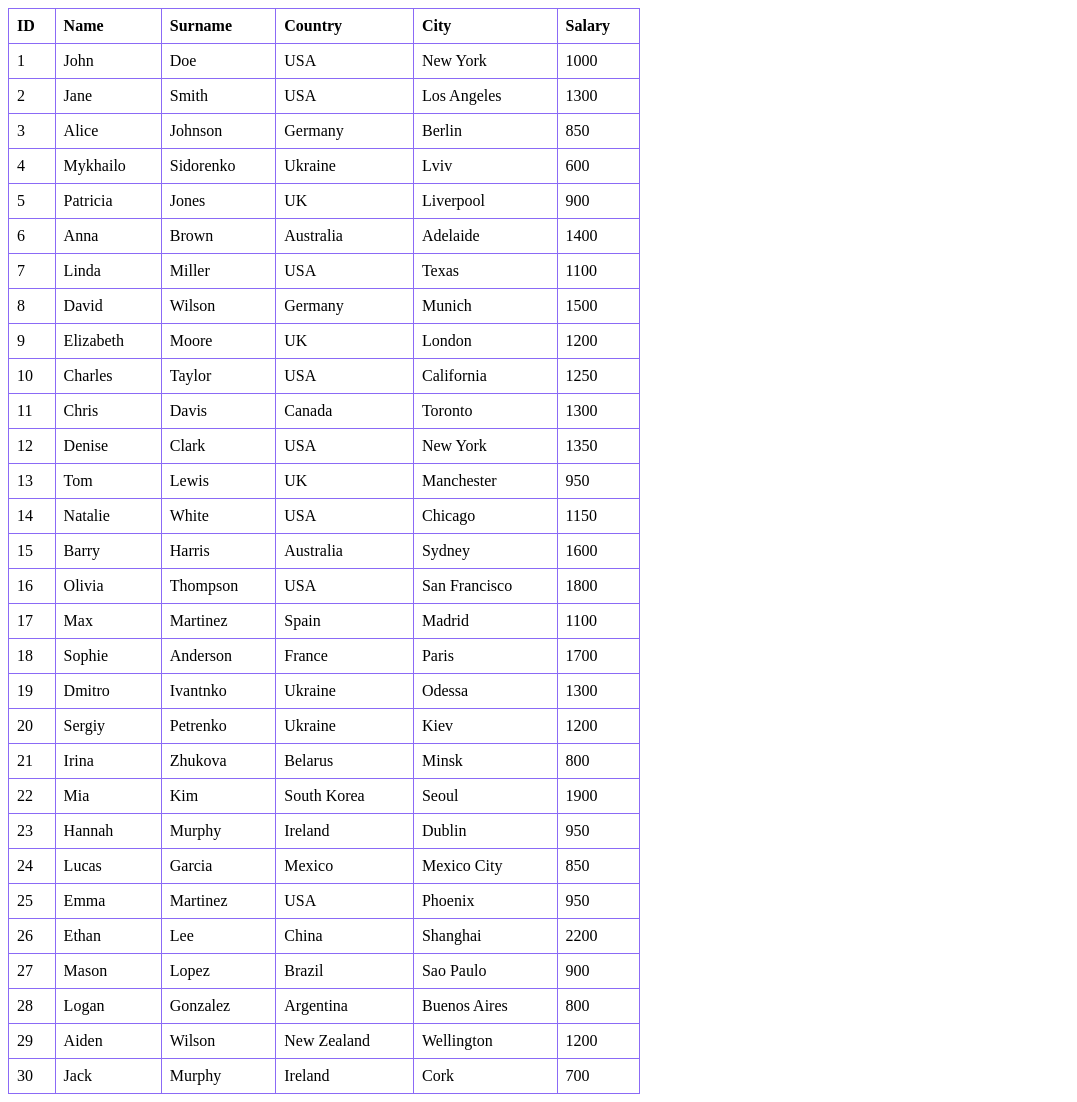
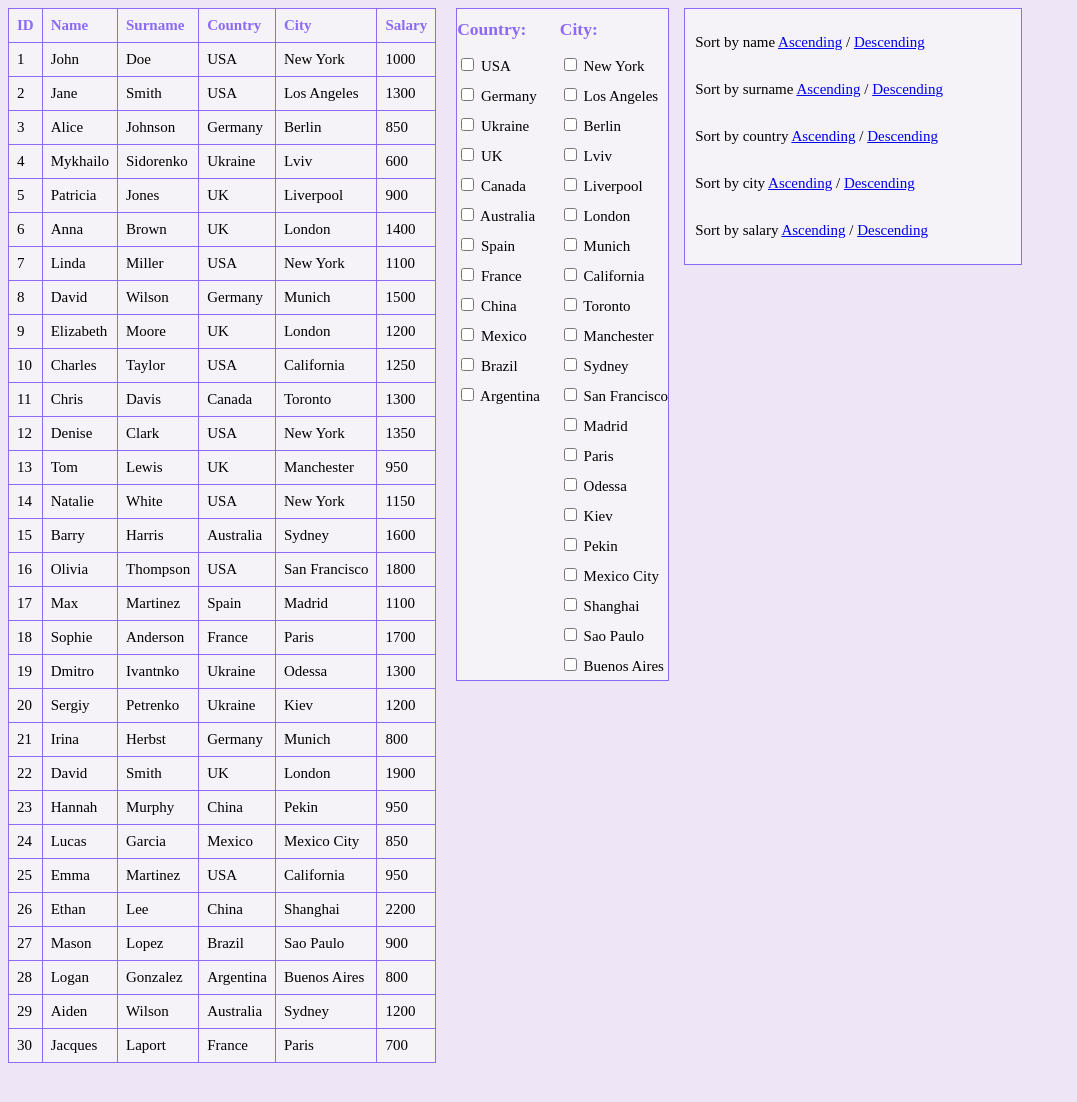
Before and after one commit to AnastasiaSchull/php_EmployeeManager_AJAX, a PHP site: page / in a window 1280 px wide. Shown: the whole page, without its empty margins (0-1077 px from the left). After the commit the page ends 1063 px from the top, so only its background shows below. Run offline with PHP 8.4, Linux system fonts and the light colour scheme; data that the repository does not hold is empty.

Commit message:
Sorting and filtering implemented

```diff
--- a/index.php
+++ b/index.php
@@ -6,11 +6,27 @@ require_once 'initdb.php'; //файл с функцией инициализац
 $conn = getDbConnection();
 
 $checkQuery = "SELECT COUNT(*) as cnt FROM Employees";
-$checkResult = $conn->query($checkQuery);
+$checkResult = $conn->query($checkQuery);//выполнение запроса и получение объекта результата
 $row = $checkResult->fetch_assoc();
 if ($row['cnt'] == 0) {
     initializeData($conn); // заполняем таблицу, если она пуста
 }
+// получение уникальных стран
+$countryQuery = "SELECT DISTINCT Country FROM Employees";
+$countryResult = $conn->query($countryQuery);
+$countries = [];
+while ($row = $countryResult->fetch_assoc()) {
+    $countries[] = $row['Country'];//доступ к значению через ключ
+}
+
+// получение уникальных городов
+$cityQuery = "SELECT DISTINCT City FROM Employees";
+$cityResult = $conn->query($cityQuery);
+$cities = [];
+while ($row = $cityResult->fetch_assoc()) {
+    $cities[] = $row['City'];
+}
+
 echo '<!DOCTYPE html>
 <html lang="en">
 <head>
@@ -19,21 +35,70 @@ echo '<!DOCTYPE html>
     <title>Employee Data</title>
     <link rel="stylesheet" href="styles.css">
 </head>
-<body>';
-
+<body>
+<div class="container">
+    <div  class="table-container">
+        <table>
+            <thead>
+                <tr><th>ID</th><th>Name</th><th>Surname</th><th>Country</th><th>City</th><th>Salary</th></tr>
+            </thead>
+            <tbody>';
 //получим все записи
 $query = "SELECT * FROM Employees";
 $result = $conn->query($query);
 
 if ($result->num_rows > 0) {
-    echo "<table><tr><th>ID</th><th>Name</th><th>Surname</th><th>Country</th><th>City</th><th>Salary</th></tr>";
     // вывод данных каждой строки
+    // etch_assoc() возвращает каждую строку рез-та как ассоц массив
     while ($row = $result->fetch_assoc()) {
-        echo "<tr><td>" . $row["ID"] . "</td><td>" . $row["Name"] . "</td><td>" . $row["Surname"] . "</td><td>" . $row["Country"] . "</td><td>" . $row["City"] . "</td><td>" . $row["Salary"] . "</td></tr>";
+    //  или интерполяция
+        echo "<tr>
+            <td>{$row['ID']}</td>
+            <td>{$row['Name']}</td>
+            <td>{$row['Surname']}</td>
+            <td>{$row['Country']}</td>
+            <td>{$row['City']}</td>
+            <td>{$row['Salary']}</td>
+          </tr>";
     }
-    echo "</table>";
 } else {
-    echo "0 results";
+    echo "<tr><td colspan='6'>No records found</td></tr>";
 }
+echo '</tbody>
+</table>
+</div>
+
+    <div class="filters-container">
+      <div class="filters-group">
+        <h3>Country:</h3>';
+foreach ($countries as $country) {
+    echo '<label><input type="checkbox" class="filter-country" value="' . $country . '"> ' . $country . '</label>';
+}
+echo '</div>
+        <div class="filters-group">
+        <h3>City:</h3>';
+foreach ($cities as $city) {
+    echo '<label><input type="checkbox" class="filter-city" value="' . $city . '"> ' . $city . '</label>';
+//классы filter-city и filter-city , чтобы JS мог их выбрать и добавить к ним обработчики событий
+}
+echo '</div>
+ </div>
+
+    <div class="sort-container">
+        <p>Sort by name <a href="#" onclick="sortData(\'Name\', \'asc\')">Ascending</a> / <a href="#" onclick="sortData(\'Name\', \'desc\')">Descending</a></p>
+        <p>Sort by surname <a href="#" onclick="sortData(\'Surname\', \'asc\')">Ascending</a> / <a href="#" onclick="sortData(\'Surname\', \'desc\')">Descending</a></p>
+        <p>Sort by country <a href="#" onclick="sortData(\'Country\', \'asc\')">Ascending</a> / <a href="#" onclick="sortData(\'Country\', \'desc\')">Descending</a></p>
+        <p>Sort by city <a href="#" onclick="sortData(\'City\', \'asc\')">Ascending</a> / <a href="#" onclick="sortData(\'City\', \'desc\')">Descending</a></p>
+        <p>Sort by salary <a href="#" onclick="sortData(\'Salary\', \'asc\')">Ascending</a> / <a href="#" onclick="sortData(\'Salary\', \'desc\')">Descending</a></p>
+    </div>
+    </div>
+
+
+
+<script src="js/sort.js"></script>
+<script src="js/filter.js"></script>
+</body>
+</html>';
 
 $conn->close();
+?>
--- a/initdb.php
+++ b/initdb.php
@@ -8,31 +8,31 @@ function initializeData($conn) {
         ["Alice", "Johnson", "Germany", "Berlin", 850],
         ["Mykhailo", "Sidorenko", "Ukraine", "Lviv", 600],
         ["Patricia", "Jones", "UK", "Liverpool", 900],
-        ["Anna", "Brown", "Australia", "Adelaide", 1400],
-        ["Linda", "Miller", "USA", "Texas", 1100],
+        ["Anna", "Brown", "UK", "London", 1400],
+        ["Linda", "Miller", "USA", "New York", 1100],
         ["David", "Wilson", "Germany", "Munich", 1500],
         ["Elizabeth", "Moore", "UK", "London", 1200],
         ["Charles", "Taylor", "USA", "California", 1250],
         ["Chris", "Davis", "Canada", "Toronto", 1300],
         ["Denise", "Clark", "USA", "New York", 1350],
         ["Tom", "Lewis", "UK", "Manchester", 950],
-        ["Natalie", "White", "USA", "Chicago", 1150],
+        ["Natalie", "White", "USA", "New York", 1150],
         ["Barry", "Harris", "Australia", "Sydney", 1600],
         ["Olivia", "Thompson", "USA", "San Francisco", 1800],
         ["Max", "Martinez", "Spain", "Madrid", 1100],
         ["Sophie", "Anderson", "France", "Paris", 1700],
         ["Dmitro", "Ivantnko", "Ukraine", "Odessa", 1300],
         ["Sergiy", "Petrenko", "Ukraine", "Kiev", 1200],
-        ["Irina", "Zhukova", "Belarus", "Minsk", 800],
-        ["Mia", "Kim", "South Korea", "Seoul", 1900],
-        ["Hannah", "Murphy", "Ireland", "Dublin", 950],
+        ["Irina", "Herbst", "Germany", "Munich", 800],
+        ["David", "Smith", "UK", "London", 1900],
+        ["Hannah", "Murphy","China", "Pekin", 950],
         ["Lucas", "Garcia", "Mexico", "Mexico City", 850],
-        ["Emma", "Martinez", "USA", "Phoenix", 950],
+        ["Emma", "Martinez", "USA", "California", 950],
         ["Ethan", "Lee", "China", "Shanghai", 2200],
         ["Mason", "Lopez", "Brazil", "Sao Paulo", 900],
         ["Logan", "Gonzalez", "Argentina", "Buenos Aires", 800],
-        ["Aiden", "Wilson", "New Zealand", "Wellington", 1200],
-        ["Jack", "Murphy", "Ireland", "Cork", 700]
+        ["Aiden", "Wilson", "Australia", "Sydney", 1200],
+        ["Jacques", "Laport", "France", "Paris", 700]
     ];
 
     $stmt = $conn->prepare("INSERT INTO Employees (Name, Surname, Country, City, Salary) VALUES (?, ?, ?, ?, ?)");
@@ -41,7 +41,7 @@ function initializeData($conn) {
     $stmt->bind_param("ssssi", $name, $surname, $country, $city, $salary);
 
     foreach ($employees as $emp) {
-        [$name, $surname, $country, $city, $salary] = $emp;
+        [$name, $surname, $country, $city, $salary] = $emp;//деструктуризация массива
         $stmt->execute();
     }
 
--- /dev/null
+++ b/js/filter.js
@@ -0,0 +1,51 @@
+document.addEventListener('DOMContentLoaded', function() {
+    const countryCheckboxes = document.querySelectorAll('.filter-country');//выбор всех чекбоксов с соответствующими классами
+    const cityCheckboxes = document.querySelectorAll('.filter-city');
+
+    //для каждого чекбокса добавляем обработчик события change, и обработчики ждут пока произойдет событие
+    countryCheckboxes.forEach(checkbox => {
+        checkbox.addEventListener('change', applyFilters);
+    });
+
+    cityCheckboxes.forEach(checkbox => {
+        checkbox.addEventListener('change', applyFilters);
+    });
+
+    //обработчик события, к изменениям состояния чекбоксов
+    function applyFilters() {
+        const selectedCountries = Array.from(countryCheckboxes)//преобразует коллекцию чекбоксов (NodeListOf<Element>) в массив
+            .filter(checkbox => checkbox.checked) //оставляем только те, которые checked
+            .map(checkbox => checkbox.value);//создаем новый массив,в котором выбранные чекбоксы
+
+        const selectedCities = Array.from(cityCheckboxes)
+            .filter(checkbox => checkbox.checked)
+            .map(checkbox => checkbox.value);
+
+        fetch('filterData.php', {
+            method: 'POST',
+            headers: {
+                'Content-Type': 'application/json'
+            },
+            body: JSON.stringify({//преобразует обьект в строку JSON для отправки на сервер с помощью fetch
+                countries: selectedCountries,
+                cities: selectedCities
+            })
+        })
+            .then(response => response.json())//json()преобразует только тело ответа(не затрагивает метаданные) в объект JS(,response -бъект в котором полный HTTP-ответ от сервера(метаданные: статус ответа, заголовки..)
+            .then(data => {//фактические данные,сотрудники полученные в ответе от сервера
+                let tableRows = data.map(employee => {
+                    //шаблонные строки (template literals)
+                    return `<tr>
+                            <td>${employee.ID}</td>
+                            <td>${employee.Name}</td>
+                            <td>${employee.Surname}</td>
+                            <td>${employee.Country}</td>
+                            <td>${employee.City}</td>
+                            <td>${employee.Salary}</td>
+                        </tr>`;
+                }).join('');
+                document.querySelector("table tbody").innerHTML = tableRows;  //выбираем элемент <tbody> и заменяем его содержимое строкой tableRows
+            })
+            .catch(error => console.error('Error:', error));
+    }
+});
--- /dev/null
+++ b/js/sort.js
@@ -0,0 +1,21 @@
+async function sortData(sortField, sortOrder) {
+    try {
+        const response = await fetch('sortData.php?sort=' + sortField + '&order=' + sortOrder);
+        const data = await response.json();
+
+        let tableRows = data.map(employee => {
+            return `<tr>
+                        <td>${employee.ID}</td>
+                        <td>${employee.Name}</td>
+                        <td>${employee.Surname}</td>
+                        <td>${employee.Country}</td>
+                        <td>${employee.City}</td>
+                        <td>${employee.Salary}</td>
+                    </tr>`;
+        }).join('');
+
+        document.querySelector("table tbody").innerHTML = tableRows;
+    } catch (error) {
+        console.error('Error:', error);
+    }
+}
--- a/styles.css
+++ b/styles.css
@@ -1,10 +1,68 @@
+body{
+    font-size:15px;
+    background-color: #eee5f6;
+}
+table {
+    border-collapse: collapse;
+    background-color: #f6f3f8;
+}
 
-table {
-    width: 50%;
-    border-collapse: collapse;
-}
 th, td {
     border: 1px solid #8b6af6;
     padding: 8px;
     text-align: left;
 }
+thead{
+    color: #8b6af6;
+}
+
+.table-container {
+    margin-right: 20px;
+    background-color: #eee5f6;
+}
+
+.container {
+    display: flex;
+    flex-direction: row;
+    flex-wrap: wrap;
+    width: 100%;
+    align-items: flex-start;
+    justify-content: flex-start;
+}
+
+.sort-container {
+    display: flex;
+    flex-wrap: wrap;
+    flex-direction: column;
+    padding: 10px;
+    align-items: flex-start;
+    width: 25%;
+    margin-left: 15px;
+    border: 1px solid #8b6af6;
+    background-color: #f6f3f8;!important;
+}
+/*контейнер для элементов фильтрации*/
+.filters-container {
+    display: flex;
+    flex-direction: row;
+    flex-wrap: wrap;
+    gap: 20px; /* отступы между элементами */
+    margin-bottom: 20px;
+    border: 1px solid #8b6af6;
+    background-color: #f6f3f8;!important;
+}
+
+.filters-container h3 {
+    margin: 10px 0;
+    color: #8b6af6;
+}
+
+.filters-group {
+    display: flex;
+    flex-direction: column; /* расположение элементов внутри группы в столбик */
+}
+
+.filters-container label {
+    display: block;
+    margin: 5px 0;
+}
```
Also changed, not shown: filterData.php (added, +43 -0 lines), sortData.php (added, +35 -0 lines).
